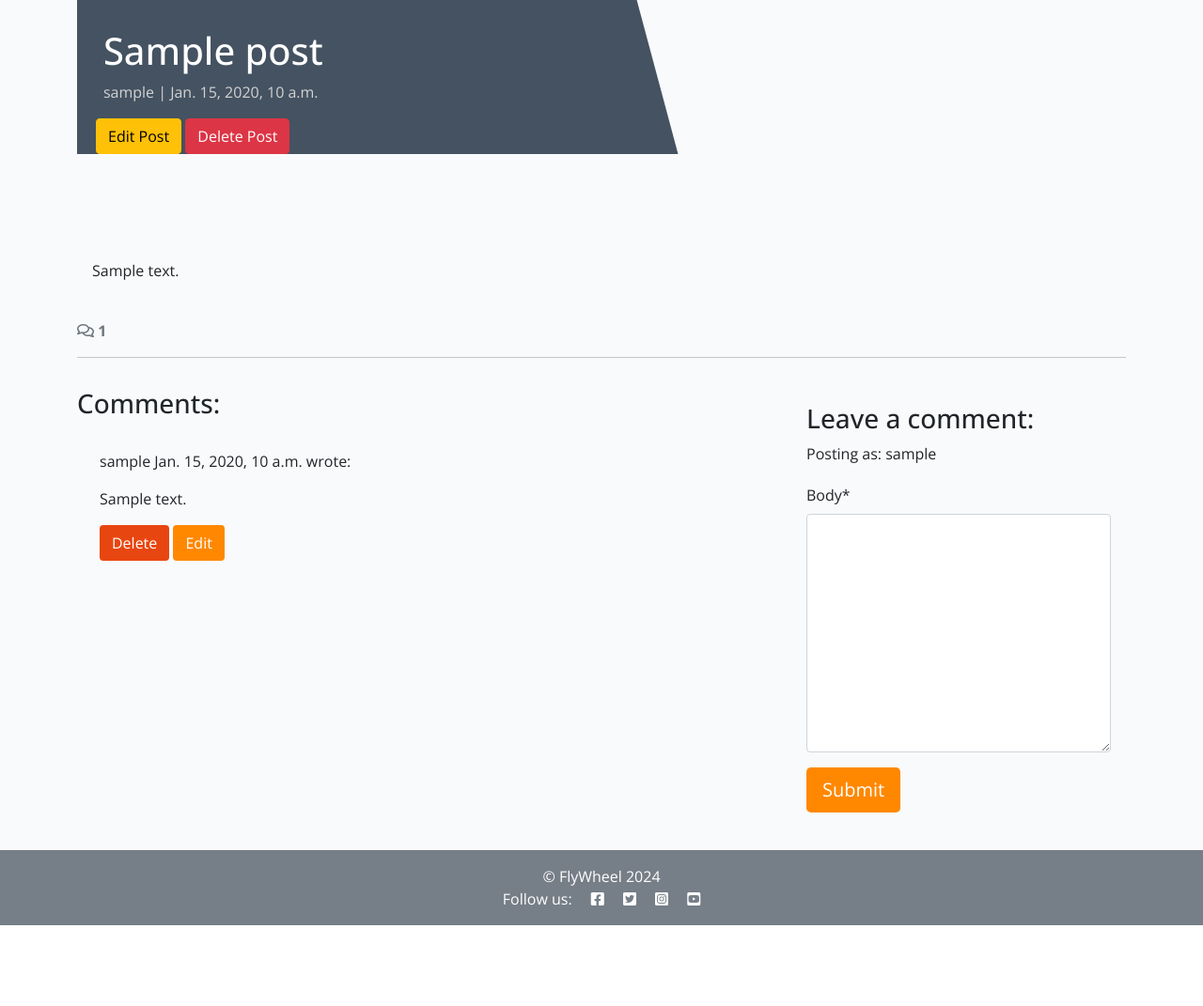
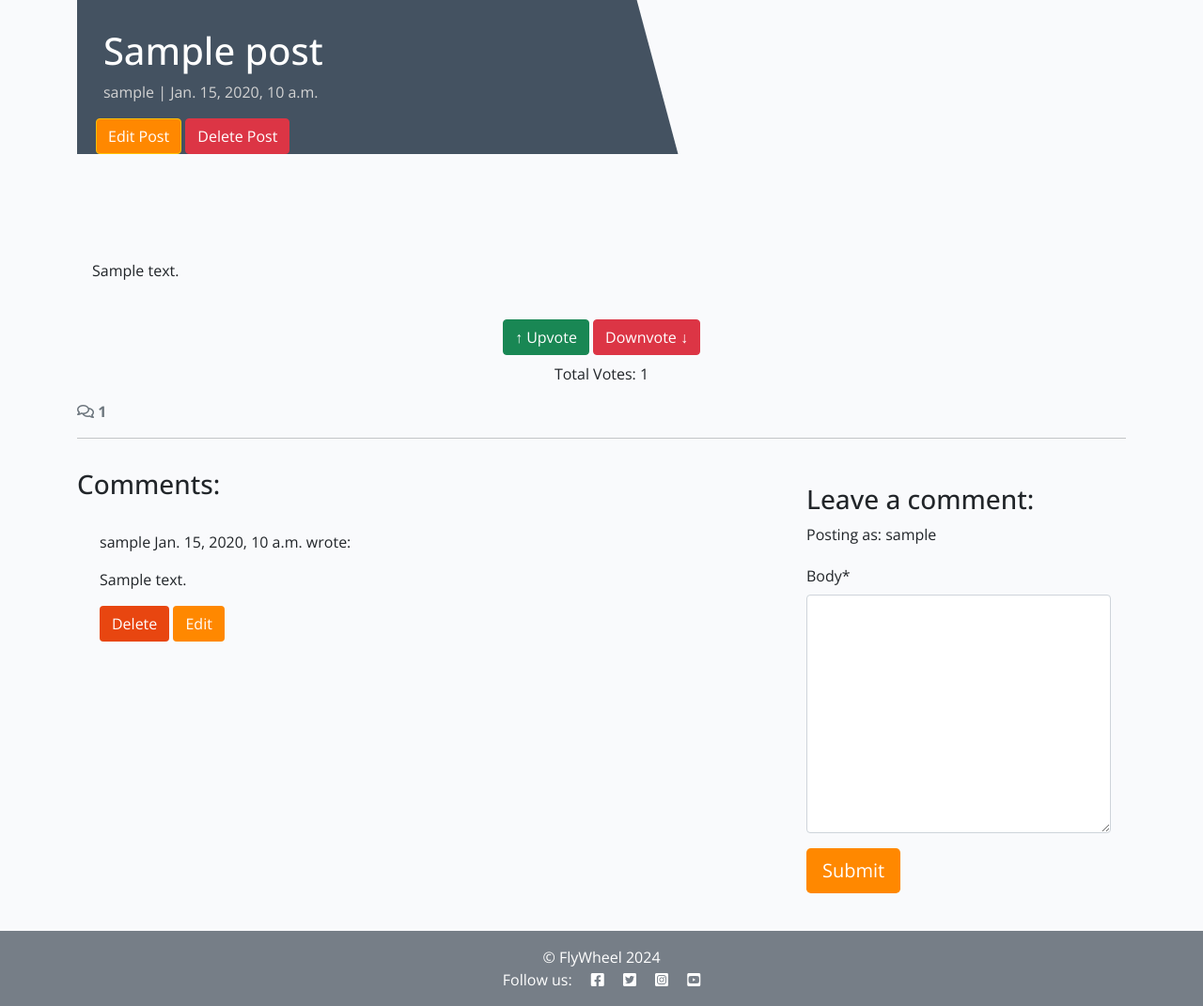
Before and after one commit to jonnybroughton/project-portfolio-4, a Django app: a page that uses news/templates/news/post_detail.html in a window 1280 px wide. Shown: the part 210-1281 px from the top of the page at 94% size. Before the commit the page ends 1195 px from the top, so only its background shows below. Run offline with Django 4.2, Linux system fonts and the light colour scheme; a user stored in the database is signed in; tables that the repository leaves empty hold one stand-in row (values such as "Sample post"); some libraries are stand-ins or nearby versions.

Commit message:
enable logged in user voting on posts

```diff
--- a/news/models.py
+++ b/news/models.py
@@ -13,15 +13,42 @@ class Post(models.Model):
     featured_image = CloudinaryField('image', default='placeholder')
     content = models.TextField()
     created_on = models.DateTimeField(auto_now_add=True)
+    updated_on = models.DateTimeField(auto_now=True)
     status = models.IntegerField(choices=STATUS, default=0)
     excerpt = models.TextField(blank=True)
-    updated_on = models.DateTimeField(auto_now=True)
+
 
     class Meta:
         ordering = ["-created_on"]
 
     def __str__(self):
         return f"{self.title} | written by {self.author}"
+
+    def total_upvotes(self):
+        return self.votes.filter(value=1).count()
+
+    def total_downvotes(self):
+        return self.votes.filter(value=-1).count()
+
+    def total_votes(self):
+        return self.total_upvotes() - self.total_downvotes()
+
+class Vote(models.Model):
+    VOTE_CHOICES = (
+        (1, 'Upvote'),
+        (-1, 'Downvote'),
+    )
+
+    user = models.ForeignKey(User, on_delete=models.CASCADE, related_name='user_votes')
+    post = models.ForeignKey(Post, on_delete=models.CASCADE, related_name='votes')
+    value = models.IntegerField(choices=VOTE_CHOICES, null=False)
+
+    class Meta:
+        unique_together = ('user', 'post')
+
+    def __str__(self):
+        return f"{self.user.username} voted {self.value} on {self.post.title}"
+
 
 class Comment(models.Model):
     post = models.ForeignKey(Post, on_delete=models.CASCADE, related_name="comments")
--- a/news/templates/news/edit_post.html
+++ b/news/templates/news/edit_post.html
@@ -8,7 +8,7 @@
     <form method="post" enctype="multipart/form-data">
         {% csrf_token %}
         {{ form|crispy }}
-        <button type="submit" class="btn btn-success">Update Post</button>
+        <button type="submit" class="btn btn-success" id="update-button">Update Post</button>
     </form>
     <a href="{% url 'post_detail' post.slug %}" class="btn btn-secondary cancel-edit">Cancel</a>
 </div>
--- a/news/templates/news/post_detail.html
+++ b/news/templates/news/post_detail.html
@@ -13,7 +13,7 @@
         <p class="post-subtitle">{{ post.author }} | {{ post.created_on }}</p>
         {% if user.is_authenticated and post.author == user %}
         <div class="mt-3 edit-delete">
-          <a href="{% url 'edit_post' post.slug %}" class="btn btn-warning">Edit Post</a>
+          <a href="{% url 'edit_post' post.slug %}" class="btn btn-warning edit-post-button">Edit Post</a>
           <button class="btn btn-danger" data-bs-toggle="modal" data-bs-target="#deletePostModal">Delete Post</button>
         </div>
         {% endif %}
@@ -38,6 +38,19 @@
           {{ post.content | safe }}
         </p>
       </div>
+    </div>
+  </div>
+  <!-- Displaying count of votes -->
+  <div class="row">
+    <div class="col-12 text-center mb-3">
+
+      <!-- Form to submit the user's vote -->
+      <form class="d-inline" action="{% url 'vote_post' post.slug %}" method="POST">
+        {% csrf_token %}
+        <button type="submit" name="vote_id" value=1 class="btn btn-success upvote-btn" data-slug="{{ post.slug }}">&uarr; Upvote</button>
+        <button type="submit" name="vote_id" value=-1 class="btn btn-danger downvote-btn" data-slug="{{ post.slug }}">Downvote &darr;</button>
+      </form>
+      <div id="total-votes" class="mt-2">Total Votes: {{ post.total_votes }}</div>
     </div>
   </div>
   <!-- Displaying count of comments -->
--- a/news/urls.py
+++ b/news/urls.py
@@ -9,4 +9,5 @@ urlpatterns = [
     path('<slug:slug>/', views.post_detail, name="post_detail"),
     path('<slug:slug>/edit_comment/<int:comment_id>/', views.comment_edit, name='comment_edit'),
     path('<slug:slug>/delete_comment/<int:comment_id>/', views.comment_delete, name='comment_delete'),
+    path('<slug:slug>/vote/', views.vote_post, name='vote_post'),
 ]
--- a/news/views.py
+++ b/news/views.py
@@ -1,10 +1,11 @@
 from django.shortcuts import render, get_object_or_404, reverse
 from django.views import generic
 from django.contrib import messages
-from django.http import HttpResponseRedirect
+from django.http import HttpResponseRedirect, JsonResponse
 from django.contrib.auth.decorators import login_required
-from .models import Post, Comment
+from .models import Post, Comment, Vote
 from .forms import CommentForm, PostForm
+
 
 # Create your views here.
 class PostList(generic.ListView):
@@ -43,7 +44,6 @@ def post_detail(request, slug):
             )
 
     comment_form = CommentForm()
-
 
     return render(
         request,
@@ -105,14 +105,11 @@ def delete_post(request, slug):
 
     return HttpResponseRedirect(reverse('post_detail', args=[slug]))
 
-    return render(request, 'news/delete_post.html', {'post': post})
-
 def comment_edit(request, slug, comment_id):
     """
     view to edit comments
     """
     if request.method == "POST":
-
         queryset = Post.objects.filter(status=1)
         post = get_object_or_404(queryset, slug=slug)
         comment = get_object_or_404(Comment, pk=comment_id)
@@ -145,3 +142,80 @@ def comment_delete(request, slug, comment_id):
         messages.add_message(request, messages.ERROR, 'You can only delete your own comments!')
 
     return HttpResponseRedirect(reverse('post_detail', args=[slug]))
+
+@login_required
+def vote_post(request, slug):
+    # To run through this code when the user submits a vote
+    if request.method == 'POST':
+
+        # gets the user
+        user = request.user
+
+        # gets the current post
+        post = get_object_or_404(Post, slug=slug)
+
+        # filters the votes for the current post
+        vote = post.votes.filter(user=user).first()
+
+        if vote is not None:
+            # if the vote already exists delete the vote
+            vote.delete()
+        else:
+            # apply the submitted data to the Vote model
+            vote = Vote()
+            vote.user = request.user
+            vote.post = post
+            vote.value = request.POST.get('vote_id')
+            vote.save()
+            print('VOTE: ', vote)
+
+        # return to the post_detail page
+        return HttpResponseRedirect(reverse('post_detail', args=[slug]))
+
+# @login_required
+# def vote_post(request, slug, vote_value):
+#     post = get_object_or_404(Post, slug=slug) # Retrieve the post by slug
+#     vote = get_object_or_404(Vote, value=vote_value)
+
+#     if request.method == 'POST':
+#         try:
+
+#             # vote_value = int(request.POST.get('vote_value', 0)) #Get the vote value from the request
+#             print('VOTE: ', vote)
+#             print(f"Vote value received: {vote_value}, {type(vote_value)}")
+
+#             if vote_value not in [1, -1]:  # check if the vote value is valid
+#                 return JsonResponse({'success': False, 'message': 'Invalid vote value.'}, status=400)
+
+#             # try to get or create a vote object for the user and the post
+#             vote, created = Vote.objects.get_or_create(user=request.user, post=post)
+#             print(f"Vote created: {created}. Current Vote Value: {vote.value}")
+
+#             if not created:
+#                 print(f"User has already voted. Current Vote Value: {vote.value}, New Vote Value: {vote_value}")
+#                 if vote.value == vote_value:
+#                     #if the vote value is the same as the current vote then remove it
+#                     print("Vote value is the same as the current vote. Removing vote.")
+#                     vote.delete()
+#                     return JsonResponse({'success': True, 'message': 'Vote removed', 'total_votes': post.total_votes()})
+#                 else:
+#                     #if the vote is different then update the vote value
+#                     print("Vote value is different. Updating vote value.")
+#                     vote.value = vote_value
+#                     vote.save() #save the vote value
+#                     return JsonResponse({'success': True, 'message': 'Vote updated', 'total_votes': post.total_votes()})
+#             else:
+#                 #if the vote value doesnt exist then create a new vote
+#                 print("Recording new vote.")
+#                 vote.value = vote_value #assign the vote value
+#                 vote.save() #save the new vote
+#                 return JsonResponse({'success': True, 'message': 'Vote recorded', 'total_votes': post.total_votes()})
+
+#         except ValueError as ve:
+#             print(f"ValueError: {str(ve)}")
+#             return JsonResponse({'success': False, 'message': 'Invalid vote value.'}, status=400)
+#         except Exception as e:
+#             print(f"Error processing vote: {str(e)}")
+#             return JsonResponse({'success': False, 'message': 'There was an error processing your vote.'}, status=400)
+
+#     return JsonResponse({'success': False, 'message': 'Invalid request method.'}, status=405)
--- a/static/css/style.css
+++ b/static/css/style.css
@@ -62,6 +62,15 @@ button.navbar-toggler{
 
 .image-container {
     position: relative;
+    width: 100%;
+    height: 200px;
+    overflow: hidden;
+}
+
+.image-container img{
+    width: 100%;
+    height: 100%;
+    object-fit: cover;
 }
 
 .image-flash {
@@ -217,17 +226,21 @@ button.navbar-toggler{
     padding-left: 20px;
 }
 
+.edit-post-button{
+    color:#fff;
+    background-color: #FF8800;
+}
 
-.btn-success {
+#update-button{
     background-color: #FF8800;
     color: #fff;
     border-color: #FF8800;
     margin-bottom: 20px;
 }
 
-.btn-success:active,
-.btn-success:focus,
-.btn-success:hover {
+#update-button:active,
+#update-button:focus,
+#update-button:hover {
     background-color: #FF8800;
     color: #fff;
     border-color: #FF8800;
```
Also changed, not shown: news/admin.py (+6 -1 lines), news/templates/news/delete_post.html (deleted, +0 -14 lines), news/migrations/0007_vote.py (added), news/migrations/0008_alter_vote_post_alter_vote_user.py (added).
